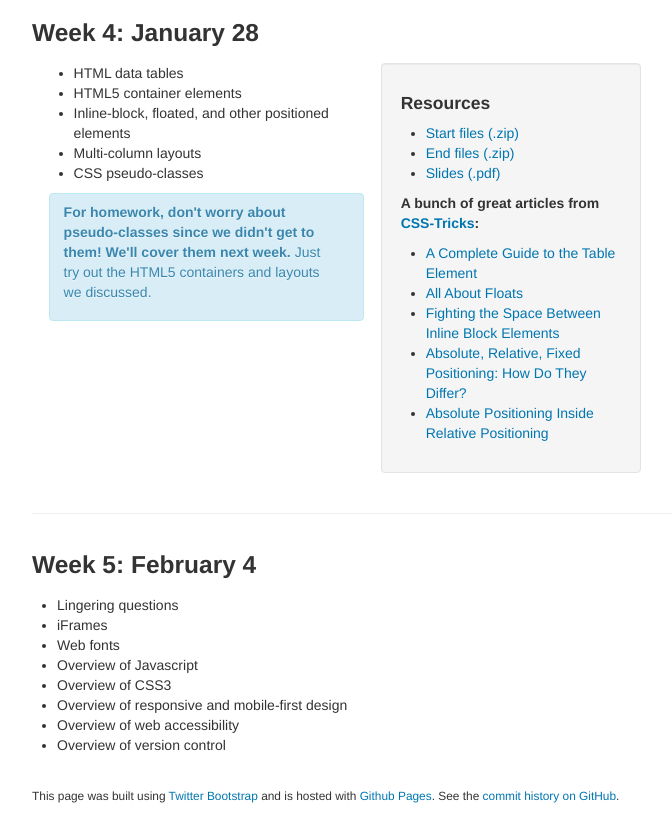
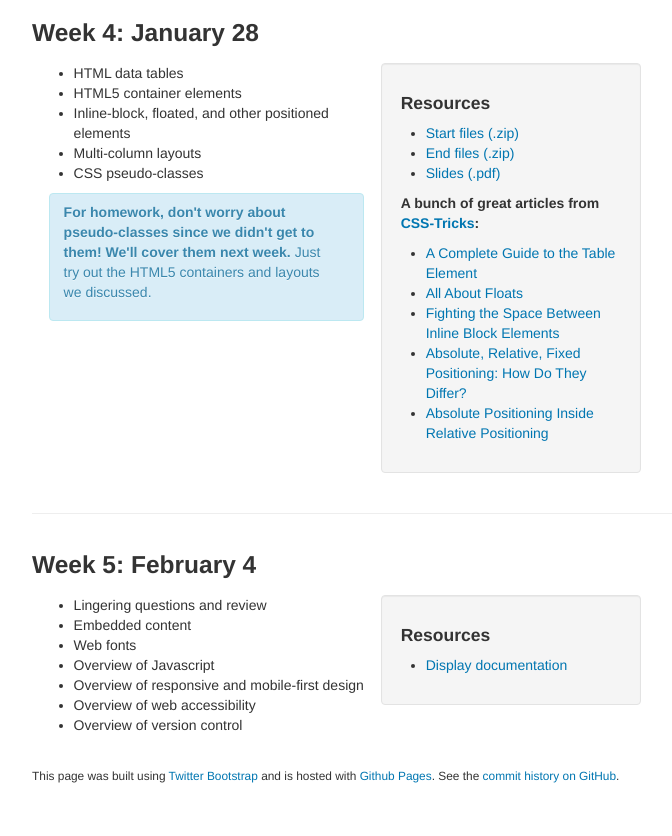
Before and after one commit to dpersing/dpersing.github.io, a plain HTML site: page svc/index.html in a window 1280 px wide. Shown: the part 1523-2359 px from the top of the page, without its empty margins (116-788 px from the left). Drawn offline with nearby package versions, Linux system fonts and the light colour scheme.

Commit message:
starter files for week 5

```diff
--- a/svc/index.html
+++ b/svc/index.html
@@ -103,7 +103,7 @@
 				<hr>
 
 				<section class="row-fluid">
-				<h3>Week 3: January 21</h3>
+				<h3 id="week3">Week 3: January 21</h3>
 
 					<div class="span6">
 						<ul>
@@ -137,7 +137,7 @@
 				<hr>
 
 				<section class="row-fluid">
-				<h3>Week 4: January 28</h3>
+				<h3 id="week4">Week 4: January 28</h3>
 
 					<div class="span6">
 						<ul>
@@ -174,18 +174,24 @@
 				<hr>
 
 				<section class="row-fluid">
-				<h3>Week 5: February 4</h3>
+				<h3 id="week5">Week 5: February 4</h3>
 
-					<div>
+					<div class="span6">
 						<ul>
-							<li>Lingering questions</li>
-							<li>iFrames</li>
+							<li>Lingering questions and review</li>
+							<li>Embedded content</li>
 							<li>Web fonts</li>
 							<li>Overview of Javascript</li>
-							<li>Overview of CSS3</li>
 							<li>Overview of responsive and mobile-first design</li>
 							<li>Overview of web accessibility</li>
 							<li>Overview of version control</li>
+						</ul>
+					</div>
+
+					<div class="well span5">
+						<h4 aria-describedby="week5">Resources</h4>
+						<ul>
+							<li><a href="https://developer.mozilla.org/en-US/docs/Web/CSS/display">Display documentation</a></li>
 						</ul>
 					</div>
 				</section>
```
Also changed, not shown: 1 other file.
